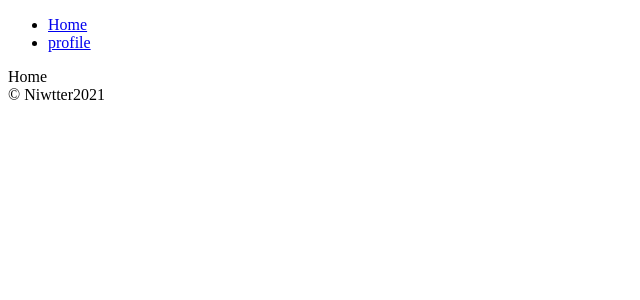
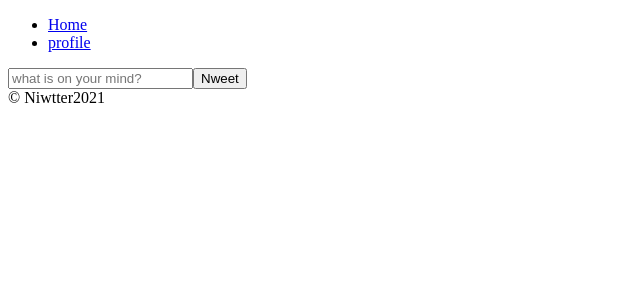
Before and after one commit to SewookJung/nwitter, a React (Create React App) app: page /#/ in a window 1280 px wide. Shown: the top 300 px of the page, without its empty margins (0-640 px from the left). Built offline with nearby package versions, Linux system fonts and the light colour scheme; no server answers; sample sign-in values are in the browser's storage.

Commit message:
[ADD] Import firebase database!

```diff
--- a/src/fbase.js
+++ b/src/fbase.js
@@ -1,5 +1,6 @@
 import firebase from 'firebase/app';
 import 'firebase/auth';
+import 'firebase/database';
 
 const firebaseConfig = {
   apiKey: process.env.REACT_APP_API_KEY,
--- a/src/routes/Home.js
+++ b/src/routes/Home.js
@@ -1,5 +1,29 @@
-import React from 'react';
+import React, { useState } from 'react';
 
-const Home = () => <span>Home</span>;
+const Home = () => {
+  const [nweet, setNweet] = useState('');
 
+  const onSubmit = (event) => {
+    event.preventDefault();
+  };
+  const onChange = (event) => {
+    const {
+      target: { value },
+    } = event;
+    setNweet(value);
+  };
+  return (
+    <div>
+      <form onSubmit={onSubmit}>
+        <input
+          type="text"
+          placeholder="what is on your mind?"
+          maxLength={120}
+          onChange={onChange}
+        />
+        <input type="submit" value="Nweet" />
+      </form>
+    </div>
+  );
+};
 export default Home;
```
